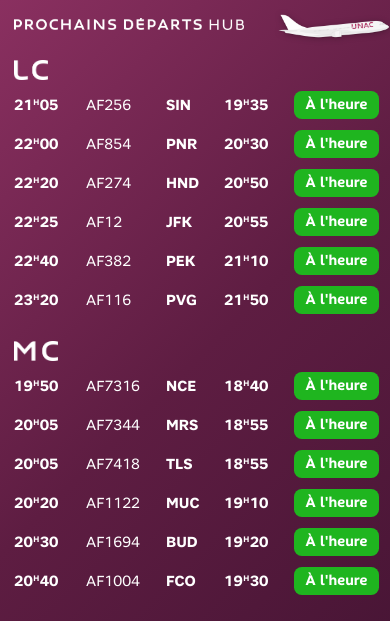
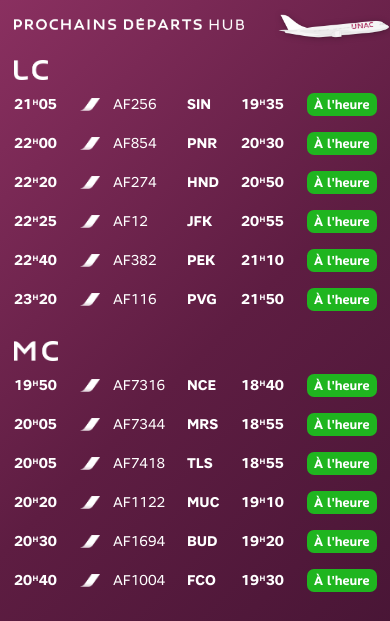
Before and after one commit to FlorianUNAC/departs-unac, a plain HTML site: page index.html in a window 390 px wide. Shown: the top 621 px of the page. Drawn offline with Linux system fonts and the light colour scheme.

Commit message:
Téléphone : virgule Air France seule
Co-Authored-By: Claude Opus 5.5 <noreply@anthropic.com>
Claude-Session: https://claude.ai/code/session_01DJR7TMQ6Pn6kMMMfehHpzr

```diff
--- a/index.html
+++ b/index.html
@@ -259,7 +259,8 @@
   .hrow .t{font-weight:700;font-variant-numeric:tabular-nums}
   .hrow .t sup,.hrow .b sup{font-size:.55em;vertical-align:.6em;margin:0 .05em;font-weight:700}
   .hrow .al{display:flex;align-items:center}
-  .hrow .al img{width:7.6vw;height:auto;display:block}
+  .hrow .al .afw{width:7.6vw;height:auto;display:block}
+  .hrow .al .afs{display:none}
   .hrow .fn{font-weight:400}
   .hrow .ds{font-weight:700}
   .hrow .b{font-weight:700;font-variant-numeric:tabular-nums}
@@ -282,13 +283,15 @@
     #hub .hfoot{margin-top:28px}
     #hub h2{font-size:24px;margin-bottom:10px}
     #hub .hrows{gap:9px}
-    .hrow{grid-template-columns:54px 62px 40px 52px 1fr;font-size:15px;min-height:30px}
-    .hrow .al{display:none}
+    .hrow{grid-template-columns:48px 15px 56px 36px 48px 1fr;font-size:14.5px;min-height:30px}
+    .hrow .al .afw{display:none}
+    .hrow .al .afs{display:block;height:13px;width:auto}
+    .hrow .pill2{padding:.3em .55em;font-size:.88em}
     #hub .hlogo{width:54px}
     #hub .hclock2{font-size:16px;padding:6px 12px;border-radius:10px}
     #hub .hnone{font-size:14px}
   }
-  @media (max-width:380px){ .hrow{grid-template-columns:46px 54px 34px 44px 1fr;font-size:13px} }
+  @media (max-width:380px){ .hrow{grid-template-columns:42px 13px 50px 32px 42px 1fr;font-size:13px} .hrow .al .afs{height:11px} }
 </style>
 </head>
 <body>
@@ -943,7 +946,7 @@
         const pill = kind === "cxl" ? `<span class="pill2 cxl">Annulé</span>` : late ? `<span class="pill2 late">Retardé</span>` : `<span class="pill2 ok">À l'heure</span>`;
         const num = (f.number || "").replace(/\s+/g, "");
         const b = briefingOf(f);
-        return `<div class="hrow" data-i="${i}"><span class="t">${hH(f.sched)}</span><span class="al"><img src="img/air-france-blanc.png" alt="Air France"></span><span class="fn">${num}</span><span class="ds">${f.destIata || ""}</span><span class="b">${b ? hH(b) : ""}</span>${pill}</div>`;
+        return `<div class="hrow" data-i="${i}"><span class="t">${hH(f.sched)}</span><span class="al"><img class="afw" src="img/air-france-blanc.png" alt="Air France"><img class="afs" src="img/air-france-virgule.png" alt="Air France"></span><span class="fn">${num}</span><span class="ds">${f.destIata || ""}</span><span class="b">${b ? hH(b) : ""}</span>${pill}</div>`;
       }).join("");
       el.querySelectorAll(".hrow").forEach(r => r.onclick = () => showDetail(arr[+r.dataset.i]));
     };
--- a/sw.js
+++ b/sw.js
@@ -1,6 +1,6 @@
 // Service worker : l'appli s'ouvre même sans réseau (dernières données connues)
-const CACHE = "departs-unac-v6";
-const SHELL = ["./", "index.html", "manifest.webmanifest", "img/avion-unac.png", "img/unac-texte.png", "img/logo-unac-blanc.png", "fonts/sfr-r.woff2", "fonts/sfr-b.woff2", "img/titre-prochains-departs.png", "img/titre-lc.png", "img/titre-mc.png", "img/air-france-blanc.png",
+const CACHE = "departs-unac-v7";
+const SHELL = ["./", "index.html", "manifest.webmanifest", "img/avion-unac.png", "img/unac-texte.png", "img/logo-unac-blanc.png", "fonts/sfr-r.woff2", "fonts/sfr-b.woff2", "img/titre-prochains-departs.png", "img/titre-lc.png", "img/titre-mc.png", "img/air-france-blanc.png", "img/air-france-virgule.png",
   "icons/icon-192.png", "icons/icon-512.png", "icons/apple-touch-icon.png", "icons/favicon.png"];
 self.addEventListener("install", e => { e.waitUntil(caches.open(CACHE).then(c => c.addAll(SHELL)).then(() => self.skipWaiting())); });
 self.addEventListener("activate", e => {
```
Also changed, not shown: img/air-france-virgule.png (added).
